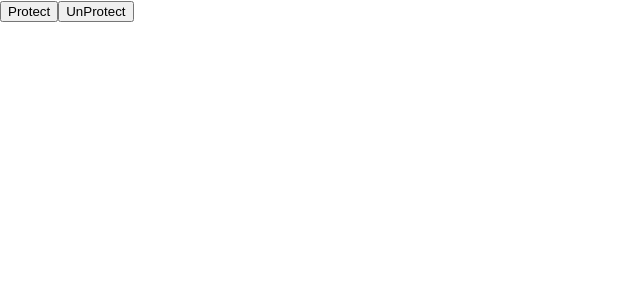
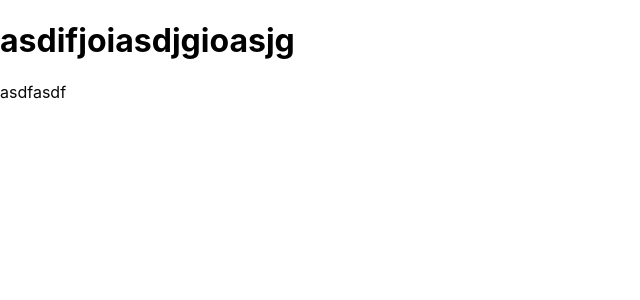
Before and after one commit to korkt-kim/react-study, a React (Create React App) app: page / in a window 1280 px wide. Shown: the top 300 px of the page, without its empty margins (0-640 px from the left). Built offline with nearby package versions, Linux system fonts and the light colour scheme.

Commit message:
make useFadeIn customhook
- duration 만큼 opacity: 0->1 로 변화하는 customhook
- css만으로 구현

```diff
--- a/src/App.js
+++ b/src/App.js
@@ -1,24 +1,25 @@
 import React,{useState,useEffect, useRef} from 'react';
 import ReactDOM from 'react-dom'
 
+const useFadeIn = (duration) =>{
+  const element = useRef();
+  useEffect(()=>{
+    if(element.current){
+      element.current.style.transition = `opacity ease ${duration}s`
+      element.current.style.opacity = 1
+    }
+  },[])
 
-const usePreventLeave = (message="",isEnabled=false) =>{
-  const listener = (e)=>{
-    e.preventDefault();
-    e.returnValue =""  // 이것이 페이지 이동을 막아준다.
-  }
-  const enablePrevent = () => window.addEventListener('beforeunload',listener)
-  const disablePrevent = () => window.removeEventListener('beforeunload',listener)
-
-  return {enablePrevent,disablePrevent};
+  return {ref:element,style:{opacity:0}};
 }
 
 function App() {
-  const {enablePrevent:protect,disablePrevent:unprotect} = usePreventLeave();
+  const fadeInH1 = useFadeIn(3);
+  const fadeInP = useFadeIn(10);
   return (
-    <div >
-      <button onClick={protect}>Protect</button>
-      <button onClick={unprotect}>UnProtect</button>
+    <div  >
+      <h1 {...fadeInH1}>asdifjoiasdjgioasjg</h1>
+      <p {...fadeInP}>asdfasdf</p>
     </div>
   )
 }
```
